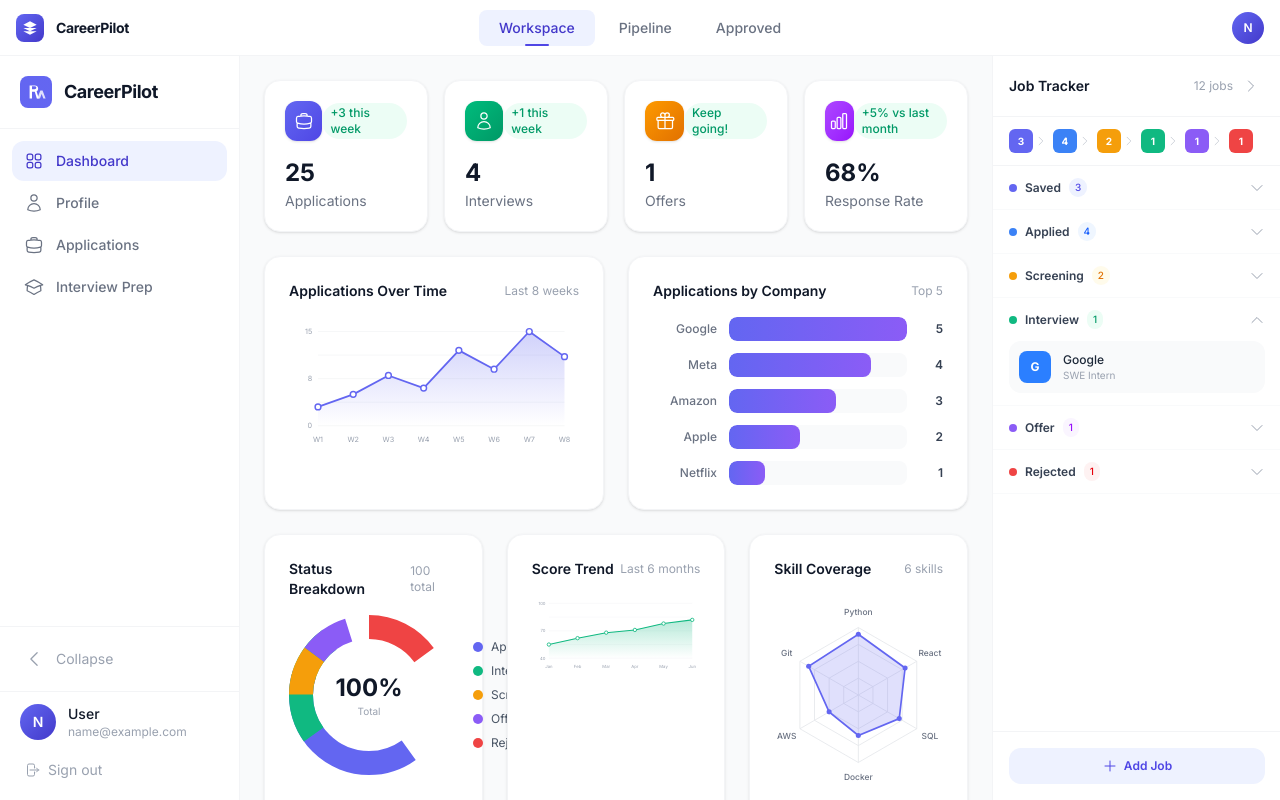
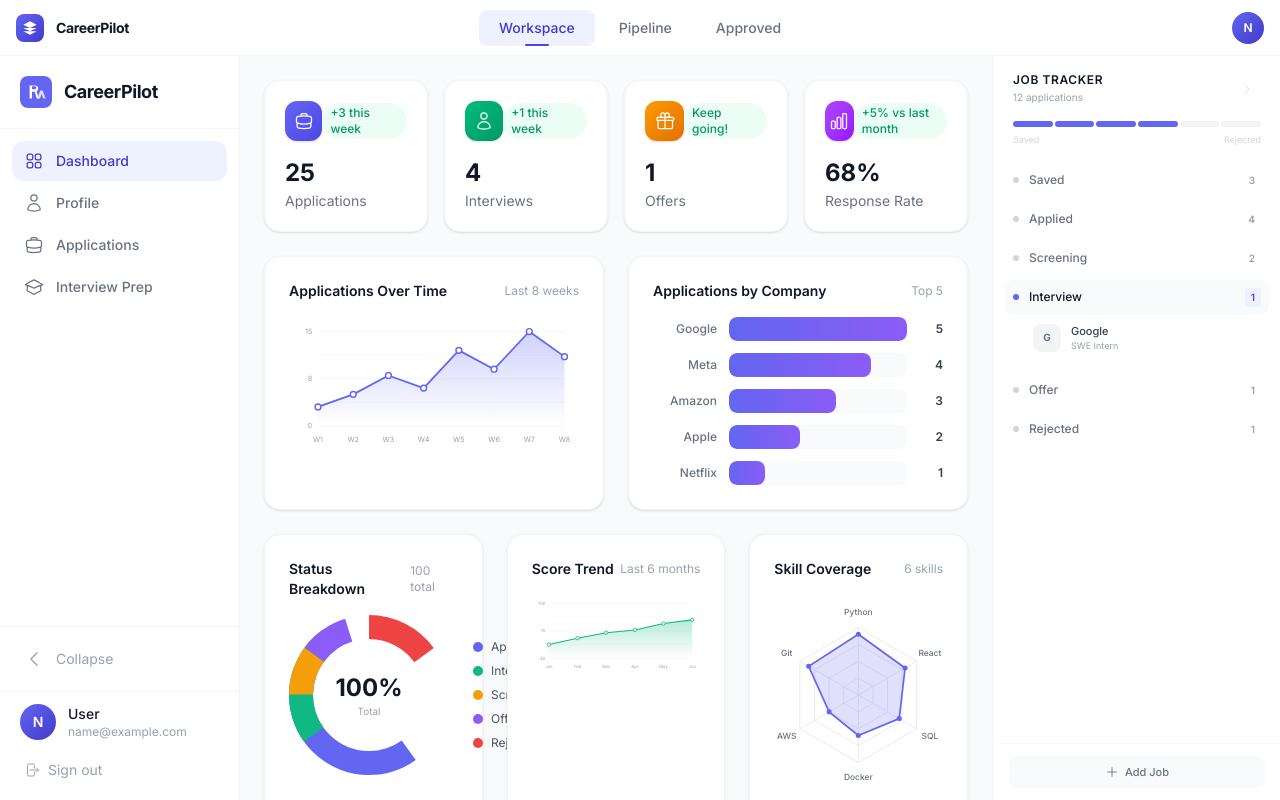
Before and after one commit to bhuwanb23/career_pilot, a React (Vite) app in the folder frontend/: page / in a window 1280 px wide. Both pictures are taken after typing "name@example.com", "Sample123" into the empty fields and a click on the button "Continue". Built offline with nearby package versions, Linux system fonts and the light colour scheme.

Commit message:
fix: persist sidebar state across navigation, add collapsed sign-out icon, redesign right sidebar with minimal palette

```diff
--- a/frontend/src/App.jsx
+++ b/frontend/src/App.jsx
@@ -1,13 +1,14 @@
+import { useState } from "react";
 import { BrowserRouter, Routes, Route, Navigate } from "react-router-dom";
 import LoginPage from "./pages/LoginPage";
 import Dashboard from "./pages/Dashboard";
 import ProfilePage from "./pages/ProfilePage";
 import JobAnalysis from "./pages/JobAnalysis";
 
-function ProtectedRoute({ children }) {
+function ProtectedRoute({ children, leftCollapsed, rightCollapsed, onToggleLeft, onToggleRight }) {
   const isLoggedIn = localStorage.getItem("loggedIn") === "true";
   if (!isLoggedIn) return <Navigate to="/login" replace />;
-  return children;
+  return children({ leftCollapsed, rightCollapsed, onToggleLeft, onToggleRight });
 }
 
 function GuestRoute({ children }) {
@@ -17,13 +18,35 @@ function GuestRoute({ children }) {
 }
 
 export default function App() {
+  const [leftCollapsed, setLeftCollapsed] = useState(false);
+  const [rightCollapsed, setRightCollapsed] = useState(false);
+
+  const sidebarProps = {
+    leftCollapsed,
+    rightCollapsed,
+    onToggleLeft: () => setLeftCollapsed(!leftCollapsed),
+    onToggleRight: () => setRightCollapsed(!rightCollapsed),
+  };
+
   return (
     <BrowserRouter>
       <Routes>
         <Route path="/login" element={<GuestRoute><LoginPage /></GuestRoute>} />
-        <Route path="/" element={<ProtectedRoute><Dashboard /></ProtectedRoute>} />
-        <Route path="/profile" element={<ProtectedRoute><ProfilePage /></ProtectedRoute>} />
-        <Route path="/applications" element={<ProtectedRoute><JobAnalysis /></ProtectedRoute>} />
+        <Route path="/" element={
+          <ProtectedRoute {...sidebarProps}>
+            {(props) => <Dashboard {...props} />}
+          </ProtectedRoute>
+        } />
+        <Route path="/profile" element={
+          <ProtectedRoute {...sidebarProps}>
+            {(props) => <ProfilePage {...props} />}
+          </ProtectedRoute>
+        } />
+        <Route path="/applications" element={
+          <ProtectedRoute {...sidebarProps}>
+            {(props) => <JobAnalysis {...props} />}
+          </ProtectedRoute>
+        } />
         <Route path="*" element={<Navigate to="/" replace />} />
       </Routes>
     </BrowserRouter>
--- a/frontend/src/components/AppLayout.jsx
+++ b/frontend/src/components/AppLayout.jsx
@@ -3,9 +3,7 @@ import Sidebar from "./Sidebar";
 import TopNavbar from "./TopNavbar";
 import RightSidebar from "./RightSidebar";
 
-export default function AppLayout({ children }) {
-  const [leftCollapsed, setLeftCollapsed] = useState(false);
-  const [rightCollapsed, setRightCollapsed] = useState(false);
+export default function AppLayout({ children, leftCollapsed, rightCollapsed, onToggleLeft, onToggleRight }) {
   const [activeTab, setActiveTab] = useState("Workspace");
 
   return (
@@ -16,13 +14,13 @@ export default function AppLayout({ children }) {
       />
 
       <div className="flex flex-1 overflow-hidden">
-        <Sidebar isCollapsed={leftCollapsed} onToggleCollapse={() => setLeftCollapsed(!leftCollapsed)} />
+        <Sidebar isCollapsed={leftCollapsed} onToggleCollapse={onToggleLeft} />
 
         <main className="flex-1 overflow-y-auto p-6">
           {children}
         </main>
 
-        <RightSidebar isCollapsed={rightCollapsed} onToggleCollapse={() => setRightCollapsed(!rightCollapsed)} />
+        <RightSidebar isCollapsed={rightCollapsed} onToggleCollapse={onToggleRight} />
       </div>
     </div>
   );
--- a/frontend/src/components/RightSidebar.jsx
+++ b/frontend/src/components/RightSidebar.jsx
@@ -1,22 +1,13 @@
 import { useState } from "react";
 
 const stages = [
-  { id: "saved", label: "Saved", color: "#6366f1", bgColor: "bg-brand-50", textColor: "text-brand-600", icon: "bookmark" },
-  { id: "applied", label: "Applied", color: "#3b82f6", bgColor: "bg-blue-50", textColor: "text-blue-600", icon: "send" },
-  { id: "screening", label: "Screening", color: "#f59e0b", bgColor: "bg-amber-50", textColor: "text-amber-600", icon: "eye" },
-  { id: "interview", label: "Interview", color: "#10b981", bgColor: "bg-emerald-50", textColor: "text-emerald-600", icon: "chat" },
-  { id: "offer", label: "Offer", color: "#8b5cf6", bgColor: "bg-purple-50", textColor: "text-purple-600", icon: "star" },
-  { id: "rejected", label: "Rejected", color: "#ef4444", bgColor: "bg-red-50", textColor: "text-red-600", icon: "x" },
+  { id: "saved", label: "Saved" },
+  { id: "applied", label: "Applied" },
+  { id: "screening", label: "Screening" },
+  { id: "interview", label: "Interview" },
+  { id: "offer", label: "Offer" },
+  { id: "rejected", label: "Rejected" },
 ];
-
-const stageIcons = {
-  bookmark: <svg className="w-4 h-4" fill="none" viewBox="0 0 24 24" stroke="currentColor" strokeWidth={1.5}><path strokeLinecap="round" strokeLinejoin="round" d="M17.593 3.322c1.1.128 1.907 1.077 1.907 2.185V21L12 17.25 4.5 21V5.507c0-1.108.806-2.057 1.907-2.185a48.507 48.507 0 0 1 11.186 0Z" /></svg>,
-  send: <svg className="w-4 h-4" fill="none" viewBox="0 0 24 24" stroke="currentColor" strokeWidth={1.5}><path strokeLinecap="round" strokeLinejoin="round" d="M6 12L3.269 3.126A59.768 59.768 0 0 1 21.485 12 59.77 59.77 0 0 1 3.27 20.876L5.999 12Zm0 0h7.5" /></svg>,
-  eye: <svg className="w-4 h-4" fill="none" viewBox="0 0 24 24" stroke="currentColor" strokeWidth={1.5}><path strokeLinecap="round" strokeLinejoin="round" d="M2.036 12.322a1.012 1.012 0 0 1 0-.639C3.423 7.51 7.36 4.5 12 4.5c4.638 0 8.573 3.007 9.963 7.178.07.207.07.431 0 .639C20.577 16.49 16.64 19.5 12 19.5c-4.638 0-8.573-3.007-9.963-7.178Z" /><path strokeLinecap="round" strokeLinejoin="round" d="M15 12a3 3 0 1 1-6 0 3 3 0 0 1 6 0Z" /></svg>,
-  chat: <svg className="w-4 h-4" fill="none" viewBox="0 0 24 24" stroke="currentColor" strokeWidth={1.5}><path strokeLinecap="round" strokeLinejoin="round" d="M20.25 8.511c.884.284 1.5 1.128 1.5 2.097v4.286c0 1.136-.847 2.1-1.98 2.193-.34.027-.68.052-1.02.072v3.091l-3-3c-1.354 0-2.694-.055-4.02-.163a2.115 2.115 0 0 1-.825-.242m9.345-8.334a2.126 2.126 0 0 0-.476-.095 48.64 48.64 0 0 0-8.048 0c-1.131.094-1.976 1.057-1.976 2.192v4.286c0 .837.46 1.58 1.155 1.951m9.345-8.334V6.637c0-1.621-1.152-3.026-2.76-3.235A48.455 48.455 0 0 0 11.25 3c-2.115 0-4.198.137-6.24.402-1.608.209-2.76 1.614-2.76 3.235v6.226c0 1.621 1.152 3.026 2.76 3.235.577.075 1.157.14 1.74.194V21l4.155-4.155" /></svg>,
-  star: <svg className="w-4 h-4" fill="none" viewBox="0 0 24 24" stroke="currentColor" strokeWidth={1.5}><path strokeLinecap="round" strokeLinejoin="round" d="M9.813 15.904 9 18.75l-.813-2.846a4.5 4.5 0 0 0-3.09-3.09L2.25 12l2.846-.813a4.5 4.5 0 0 0 3.09-3.09L9 5.25l.813 2.846a4.5 4.5 0 0 0 3.09 3.09L15.75 12l-2.846.813a4.5 4.5 0 0 0-3.09 3.09Z" /></svg>,
-  x: <svg className="w-4 h-4" fill="none" viewBox="0 0 24 24" stroke="currentColor" strokeWidth={1.5}><path strokeLinecap="round" strokeLinejoin="round" d="M6 18L18 6M6 6l12 12" /></svg>,
-};
 
 const jobs = [
   { company: "Google", role: "SWE Intern", stage: "interview", logo: "G" },
@@ -33,12 +24,6 @@ const jobs = [
   { company: "Figma", role: "Systems Eng", stage: "saved", logo: "F" },
 ];
 
-const logoColors = {
-  G: "bg-blue-500", M: "bg-blue-600", A: "bg-orange-500",
-  N: "bg-red-500", S: "bg-purple-500", U: "bg-black",
-  D: "bg-indigo-500", F: "bg-pink-500",
-};
-
 export default function RightSidebar({ isCollapsed, onToggleCollapse }) {
   const [expandedStage, setExpandedStage] = useState("interview");
 
@@ -47,135 +32,140 @@ export default function RightSidebar({ isCollapsed, onToggleCollapse }) {
     jobs: jobs.filter((j) => j.stage === s.id),
   }));
 
+  const activeIndex = grouped.findIndex((s) => s.id === expandedStage);
+
   return (
     <aside
       className={`bg-white border-l border-gray-100 flex flex-col transition-all duration-300 ease-in-out overflow-hidden flex-shrink-0 ${
         isCollapsed ? "w-16" : "w-72"
       }`}
     >
-      {/* Collapsed: icon-only stage badges */}
+      {/* Collapsed */}
       {isCollapsed && (
-        <div className="flex flex-col items-center py-4 gap-3">
-          <span className="text-[9px] font-bold text-gray-400 uppercase tracking-wider">Pipeline</span>
-          {grouped.map((stage) => (
-            <div
+        <div className="flex flex-col items-center py-4 gap-2">
+          <span className="text-[8px] font-bold text-gray-300 uppercase tracking-widest mb-1">Jobs</span>
+          {grouped.map((stage, i) => (
+            <button
               key={stage.id}
               title={`${stage.label}: ${stage.jobs.length}`}
-              className="w-9 h-9 rounded-xl flex items-center justify-center text-white text-xs font-bold cursor-pointer hover:scale-110 transition-transform"
-              style={{ backgroundColor: stage.color }}
+              onClick={() => { setExpandedStage(stage.id); onToggleCollapse(); }}
+              className={`w-8 h-8 rounded-lg flex items-center justify-center text-[11px] font-bold transition-all ${
+                expandedStage === stage.id
+                  ? "bg-brand-600 text-white"
+                  : "bg-gray-100 text-gray-500 hover:bg-gray-200"
+              }`}
             >
               {stage.jobs.length}
-            </div>
+            </button>
           ))}
-          <div className="mt-2">
           <button
             onClick={onToggleCollapse}
-              className="w-9 h-9 rounded-xl flex items-center justify-center text-gray-400 hover:bg-gray-100 hover:text-gray-600 transition-colors"
-              title="Expand sidebar"
+            className="mt-2 w-8 h-8 rounded-lg flex items-center justify-center text-gray-300 hover:bg-gray-100 hover:text-gray-500 transition-colors"
+            title="Expand"
           >
-              <svg className="w-4 h-4" fill="none" viewBox="0 0 24 24" stroke="currentColor" strokeWidth={1.5}>
+            <svg className="w-3.5 h-3.5" fill="none" viewBox="0 0 24 24" stroke="currentColor" strokeWidth={1.5}>
               <path strokeLinecap="round" strokeLinejoin="round" d="M15.75 19.5L8.25 12l7.5-7.5" />
             </svg>
           </button>
         </div>
-        </div>
       )}
 
-      {/* Expanded: full content */}
+      {/* Expanded */}
       {!isCollapsed && (
         <div className="w-72 h-full flex flex-col">
           {/* Header */}
-          <div className="p-4 border-b border-gray-100 flex items-center justify-between">
-            <h2 className="text-sm font-semibold text-gray-900">Job Tracker</h2>
-            <div className="flex items-center gap-1">
-              <span className="text-xs text-gray-400">{jobs.length} jobs</span>
+          <div className="px-5 py-4 flex items-center justify-between">
+            <div>
+              <h2 className="text-xs font-semibold text-gray-900 uppercase tracking-wider">Job Tracker</h2>
+              <p className="text-[10px] text-gray-400 mt-0.5">{jobs.length} applications</p>
+            </div>
             <button
               onClick={onToggleCollapse}
-                className="w-7 h-7 rounded-lg flex items-center justify-center text-gray-400 hover:bg-gray-100 hover:text-gray-600 transition-colors"
-                title="Collapse sidebar"
+              className="w-7 h-7 rounded-lg flex items-center justify-center text-gray-300 hover:bg-gray-100 hover:text-gray-500 transition-colors"
+              title="Collapse"
             >
-                <svg className="w-4 h-4" fill="none" viewBox="0 0 24 24" stroke="currentColor" strokeWidth={1.5}>
+              <svg className="w-3.5 h-3.5" fill="none" viewBox="0 0 24 24" stroke="currentColor" strokeWidth={1.5}>
                 <path strokeLinecap="round" strokeLinejoin="round" d="M8.25 4.5l7.5 7.5-7.5 7.5" />
               </svg>
             </button>
           </div>
-          </div>
 
-          {/* Pipeline flow */}
-          <div className="px-4 py-3 border-b border-gray-100">
-            <div className="flex items-center gap-1">
+          {/* Progress bar */}
+          <div className="px-5 pb-4">
+            <div className="flex items-center gap-0.5">
               {grouped.map((s, i) => (
-                <div key={s.id} className="flex items-center">
-                  <div
-                    className="flex items-center gap-1 cursor-pointer"
+                <div key={s.id} className="flex-1 flex items-center">
+                  <button
                     onClick={() => setExpandedStage(expandedStage === s.id ? null : s.id)}
-                  >
-                    <div
-                      className="w-6 h-6 rounded-md flex items-center justify-center text-[10px] font-bold text-white"
-                      style={{ backgroundColor: s.color }}
-                    >
-                      {s.jobs.length}
-                    </div>
-                  </div>
-                  {i < grouped.length - 1 && (
-                    <svg className="w-3 h-3 text-gray-300 mx-0.5" fill="none" viewBox="0 0 24 24" stroke="currentColor" strokeWidth={2}>
-                      <path strokeLinecap="round" strokeLinejoin="round" d="M8.25 4.5l7.5 7.5-7.5 7.5" />
-                    </svg>
-                  )}
+                    className={`h-1.5 flex-1 rounded-full transition-all ${
+                      i <= activeIndex ? "bg-brand-500" : "bg-gray-100"
+                    }`}
+                    title={`${s.label}: ${s.jobs.length}`}
+                  />
                 </div>
               ))}
             </div>
+            <div className="flex justify-between mt-1.5">
+              <span className="text-[9px] text-gray-300">{grouped[0].label}</span>
+              <span className="text-[9px] text-gray-300">{grouped[grouped.length - 1].label}</span>
+            </div>
           </div>
 
-          {/* Stages list */}
-          <div className="flex-1 overflow-y-auto">
-            {grouped.map((stage) => (
-              <div key={stage.id} className="border-b border-gray-50">
+          {/* Stages */}
+          <div className="flex-1 overflow-y-auto px-3">
+            {grouped.map((stage) => {
+              const isActive = expandedStage === stage.id;
+              return (
+                <div key={stage.id} className="mb-1">
                   <button
-                  onClick={() => setExpandedStage(expandedStage === stage.id ? null : stage.id)}
-                  className="w-full px-4 py-3 flex items-center justify-between hover:bg-gray-50 transition-colors"
+                    onClick={() => setExpandedStage(isActive ? null : stage.id)}
+                    className={`w-full px-2 py-2 rounded-lg flex items-center justify-between transition-all ${
+                      isActive ? "bg-gray-50" : "hover:bg-gray-50"
+                    }`}
                   >
-                  <div className="flex items-center gap-2">
-                    <div className="w-2 h-2 rounded-full" style={{ backgroundColor: stage.color }} />
-                    <span className="text-xs font-semibold text-gray-700">{stage.label}</span>
-                    <span className={`text-[10px] font-medium px-1.5 py-0.5 rounded-full ${stage.bgColor} ${stage.textColor}`}>
+                    <div className="flex items-center gap-2.5">
+                      <div className={`w-1.5 h-1.5 rounded-full ${isActive ? "bg-brand-500" : "bg-gray-300"}`} />
+                      <span className={`text-xs font-medium ${isActive ? "text-gray-900" : "text-gray-500"}`}>
+                        {stage.label}
+                      </span>
+                    </div>
+                    <span className={`text-[10px] font-semibold px-1.5 py-0.5 rounded ${
+                      isActive ? "bg-brand-50 text-brand-600" : "text-gray-400"
+                    }`}>
                       {stage.jobs.length}
                     </span>
-                  </div>
-                  <svg
-                    className={`w-4 h-4 text-gray-400 transition-transform ${expandedStage === stage.id ? "rotate-180" : ""}`}
-                    fill="none" viewBox="0 0 24 24" stroke="currentColor" strokeWidth={1.5}
-                  >
-                    <path strokeLinecap="round" strokeLinejoin="round" d="M19.5 8.25l-7.5 7.5-7.5-7.5" />
-                  </svg>
                   </button>
 
-                {expandedStage === stage.id && (
-                  <div className="px-4 pb-3 space-y-2">
+                  {isActive && (
+                    <div className="pl-5 pr-1 pb-2 space-y-1">
                       {stage.jobs.map((job, i) => (
-                      <div key={i} className="flex items-center gap-3 p-2.5 rounded-xl bg-gray-50 hover:bg-gray-100 transition-colors cursor-pointer">
-                        <div className={`w-8 h-8 rounded-lg ${logoColors[job.logo] || "bg-gray-400"} flex items-center justify-center text-white text-xs font-bold flex-shrink-0`}>
+                        <div
+                          key={i}
+                          className="flex items-center gap-2.5 p-2 rounded-lg hover:bg-gray-50 transition-colors cursor-pointer group"
+                        >
+                          <div className="w-7 h-7 rounded-lg bg-gray-100 flex items-center justify-center text-[10px] font-bold text-gray-500 flex-shrink-0 group-hover:bg-gray-200 transition-colors">
                             {job.logo}
                           </div>
                           <div className="flex-1 min-w-0">
-                          <p className="text-xs font-medium text-gray-800 truncate">{job.company}</p>
-                          <p className="text-[10px] text-gray-400 truncate">{job.role}</p>
+                            <p className="text-[11px] font-medium text-gray-700 truncate">{job.company}</p>
+                            <p className="text-[9px] text-gray-400 truncate">{job.role}</p>
                           </div>
                         </div>
                       ))}
                       {stage.jobs.length === 0 && (
-                      <p className="text-xs text-gray-400 text-center py-2">No jobs</p>
+                        <p className="text-[10px] text-gray-300 text-center py-2">Empty</p>
                       )}
                     </div>
                   )}
                 </div>
-            ))}
+              );
+            })}
           </div>
 
           {/* Add job */}
-          <div className="p-4 border-t border-gray-100">
-            <button className="w-full py-2.5 rounded-xl bg-brand-50 text-brand-600 text-xs font-semibold hover:bg-brand-100 transition-colors flex items-center justify-center gap-1.5">
-              <svg className="w-4 h-4" fill="none" viewBox="0 0 24 24" stroke="currentColor" strokeWidth={1.5}>
+          <div className="px-4 py-3 border-t border-gray-50">
+            <button className="w-full py-2 rounded-lg bg-gray-50 text-gray-500 text-[11px] font-medium hover:bg-gray-100 hover:text-gray-700 transition-colors flex items-center justify-center gap-1.5">
+              <svg className="w-3.5 h-3.5" fill="none" viewBox="0 0 24 24" stroke="currentColor" strokeWidth={1.5}>
                 <path strokeLinecap="round" strokeLinejoin="round" d="M12 4.5v15m7.5-7.5h-15" />
               </svg>
               Add Job
--- a/frontend/src/pages/Dashboard.jsx
+++ b/frontend/src/pages/Dashboard.jsx
@@ -8,9 +8,9 @@ import RadarChart from "../components/charts/RadarChart";
 import RecentActivity from "../components/RecentActivity";
 import UpcomingTasks from "../components/UpcomingTasks";
 
-export default function Dashboard() {
+export default function Dashboard({ leftCollapsed, rightCollapsed, onToggleLeft, onToggleRight }) {
   return (
-    <AppLayout>
+    <AppLayout leftCollapsed={leftCollapsed} rightCollapsed={rightCollapsed} onToggleLeft={onToggleLeft} onToggleRight={onToggleRight}>
       <div className="max-w-5xl mx-auto space-y-6">
         <QuickStats />
 
```
Also changed, not shown: frontend/src/components/Sidebar.jsx (+11 -2 lines), frontend/src/pages/JobAnalysis.jsx (+2 -8 lines), frontend/src/pages/ProfilePage.jsx (+2 -12 lines). Lines whose indentation alone changed are shown as unchanged.
